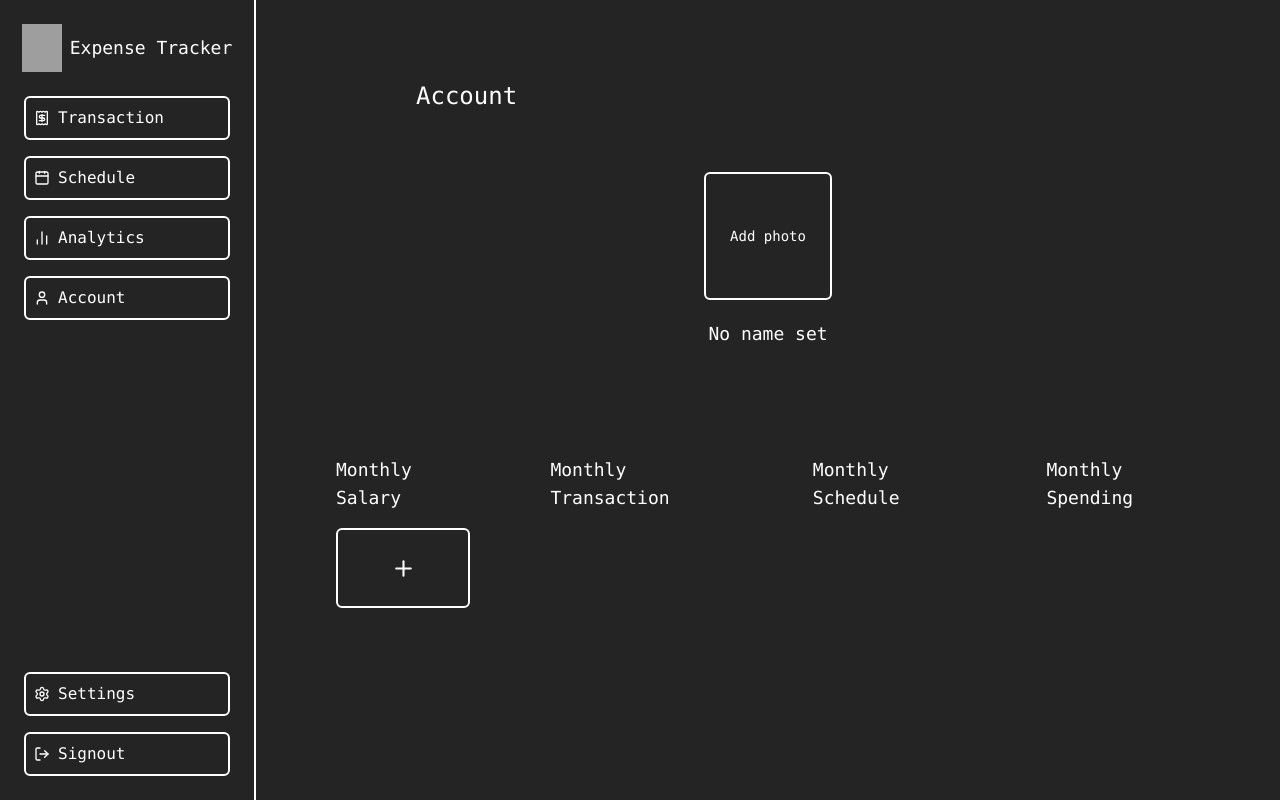
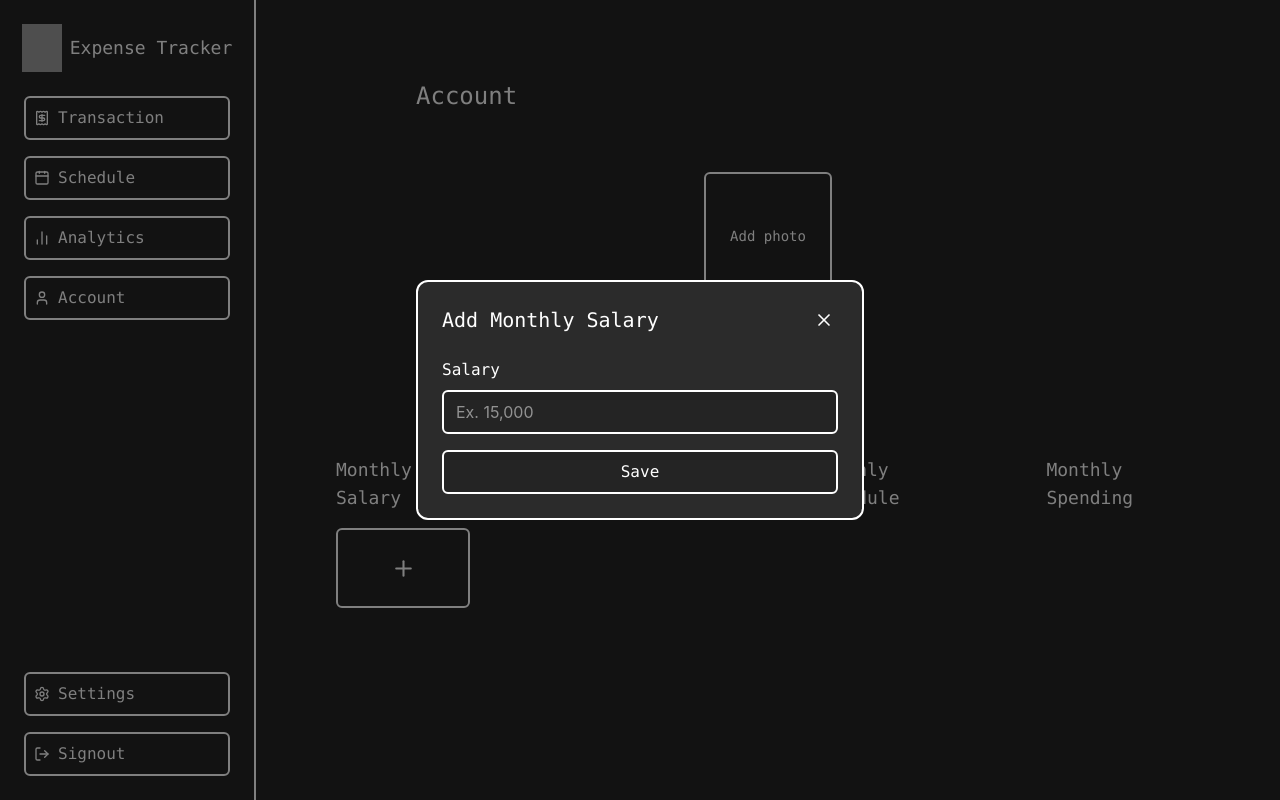
Before and after one commit to Ein-shen/Finance_tracker, a React (Vite) app in the folder client/: page /dashboard/account in a window 1280 px wide. Both pictures are taken after a click on the button 403 px from the left and 568 px from the top of the page. Built offline with nearby package versions, Linux system fonts and the light colour scheme; no server answers; grey boxes are pictures that could not be loaded.

Commit message:
the add salary now confirm working ans stored in the database

```diff
--- a/client/src/pages/user/Salary.jsx
+++ b/client/src/pages/user/Salary.jsx
@@ -1,46 +1,152 @@
-import React from 'react'
-import { Plus } from 'lucide-react'
+import { useState } from 'react'
+import { Plus, X } from 'lucide-react'
+import { auth } from '../../firebase'
+
 export const Salary = () => {
+
+  const [showAdd, setShowAdd] = useState(false)
+  const [loading, setLoading] = useState(false)
+  const [salary, setSalary] = useState('')
+
+  // ==========================================
+  // ADD SALARY
+  // ==========================================
+  const handleAddSalary = async () => {
+    if (!salary) {
+      alert('Please fill in the salary text box')
+      return
+    }
+
+    try {
+      setLoading(true)
+
+      const user = auth.currentUser
+      if (!user) {
+        throw new Error('You must be logged in first')
+      }
+
+      const token = await user.getIdToken()
+
+      const response = await fetch('http://localhost:5000/api/users/salary', {
+        method: 'POST',
+        headers: {
+          'Content-Type': 'application/json',
+        },
+        body: JSON.stringify({
+          token,
+          salary: Number(salary),
+        }),
+      })
+
+      const contentType = response.headers.get('content-type')
+      let data = {}
+
+      if (contentType && contentType.includes('application/json')) {
+        data = await response.json()
+      } else {
+        const text = await response.text()
+        console.error('Server returned non-JSON:', text)
+        throw new Error(`Server returned ${response.status} instead of JSON`)
+      }
+
+      if (!response.ok) {
+        throw new Error(data.message || 'Failed to add salary')
+      }
+
+      setSalary('')
+      setShowAdd(false)
+
+    } catch (error) {
+      console.error('Salary Error:', error)
+      alert(error.message || 'Failed to add salary')
+    } finally {
+      setLoading(false)
+    }
+  }
+
   return (
     <div className='w-full flex justify-center'>
       <div className='flex flex-row gap-20'>
 
         <div className='space-y-4'>
-
           <h1 className='font-mono text-lg'>
             Monthly Salary
           </h1>
 
-
-                <button className=' w-full theme-border border-2 rounded-md flex justify-center h-20 flex flex-col items-center'>
-
+          <button
+            type='button'
+            onClick={() => setShowAdd(true)}
+            className=' theme-bg theme-hover border-2 w-full theme-border border-2 rounded-md flex flex-col justify-center items-center h-20'
+          >
             <Plus size={25} />
           </button>
+        </div>
 
+        {/* ADD SALARY POPUP */}
+        {showAdd && (
+          <div className="fixed inset-0 z-50 flex items-center justify-center px-4">
+            <div
+              className="absolute inset-0 bg-black/50"
+              onClick={() => {
+                if (!loading) setShowAdd(false)
+              }}
+            />
+
+            <div className="relative z-10 w-full max-w-sm sm:max-w-md max-h-[90vh] overflow-y-auto rounded-xl border-2 p-4 sm:p-6 theme-card theme-text theme-border">
+              <div className="flex items-center justify-between mb-6">
+                <h2 className="font-mono text-xl">Add Monthly Salary</h2>
+
+                <button
+                  type="button"
+                  disabled={loading}
+                  onClick={() => setShowAdd(false)}
+                  className="theme-text theme-hover rounded-md p-1 disabled:opacity-50"
+                >
+                  <X className="w-5 h-5" />
+                </button>
               </div>
+
+              <div className="flex flex-col gap-4">
+                <div className="flex flex-col gap-2">
+                  <label className="font-mono text-md">Salary</label>
+                  <input
+                    type="number"
+                    value={salary}
+                    onChange={(e) => setSalary(e.target.value)}
+                    placeholder="Ex. 15,000"
+                    className="w-full rounded-md border-2 px-3 py-2 outline-none theme-bg theme-text theme-border"
+                  />
+                </div>
+
+                <button
+                  type="button"
+                  disabled={loading}
+                  onClick={handleAddSalary}
+                 className="theme-bg theme-hover border-2 w-full rounded-md py-2 font-mono disabled:opacity-50"
+                >
+                  {loading ? 'Saving...' : 'Save'}
+                </button>
+              </div>
+            </div>
+          </div>
+        )}
 
         <div>
           <h1 className='font-mono text-lg'>
             Monthly Transaction
           </h1>
-
-
         </div>
 
         <div>
           <h1 className='font-mono text-lg'>
             Monthly Schedule
           </h1>
-
-
         </div>
 
         <div>
           <h1 className='font-mono text-lg'>
             Monthly Spending
           </h1>
-
-
         </div>
 
       </div>
```
Also changed, not shown: 1 other file (tests, documents, lock files or other folders). Lines whose indentation alone changed are shown as unchanged.
